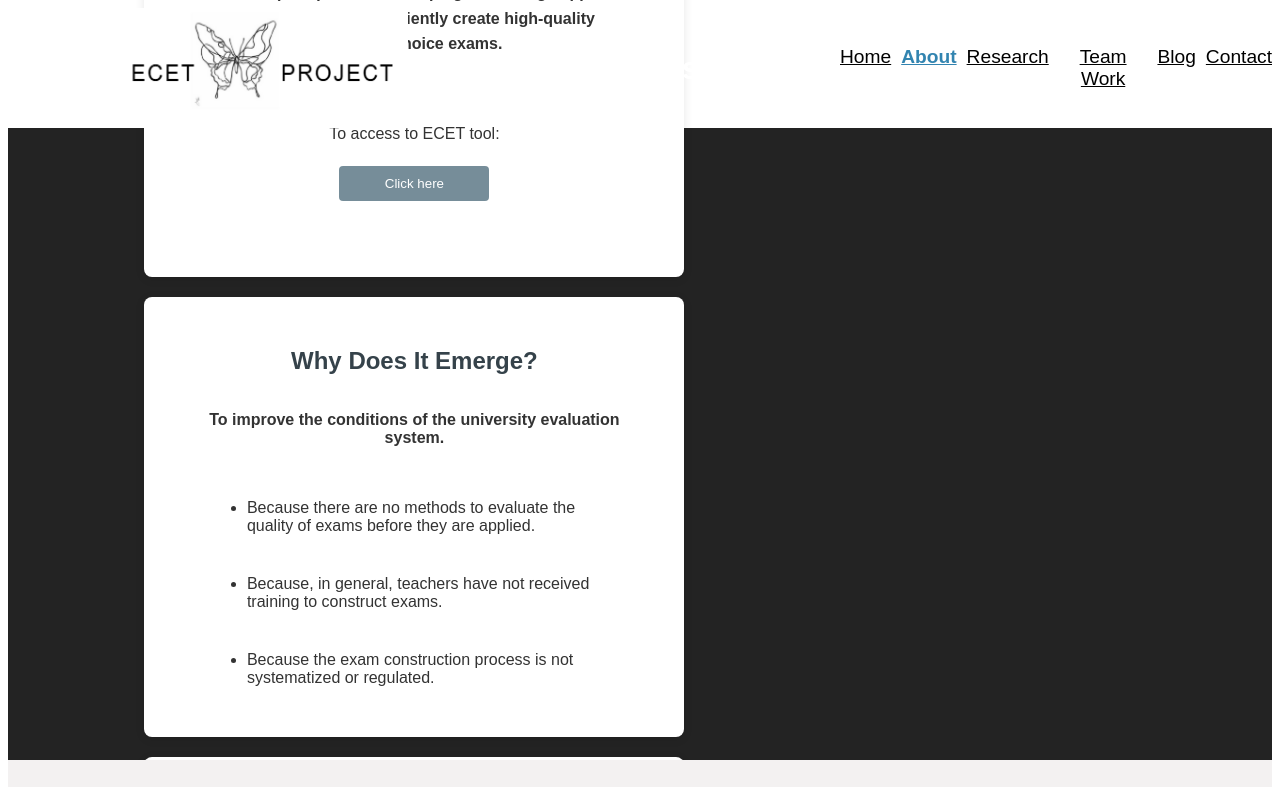
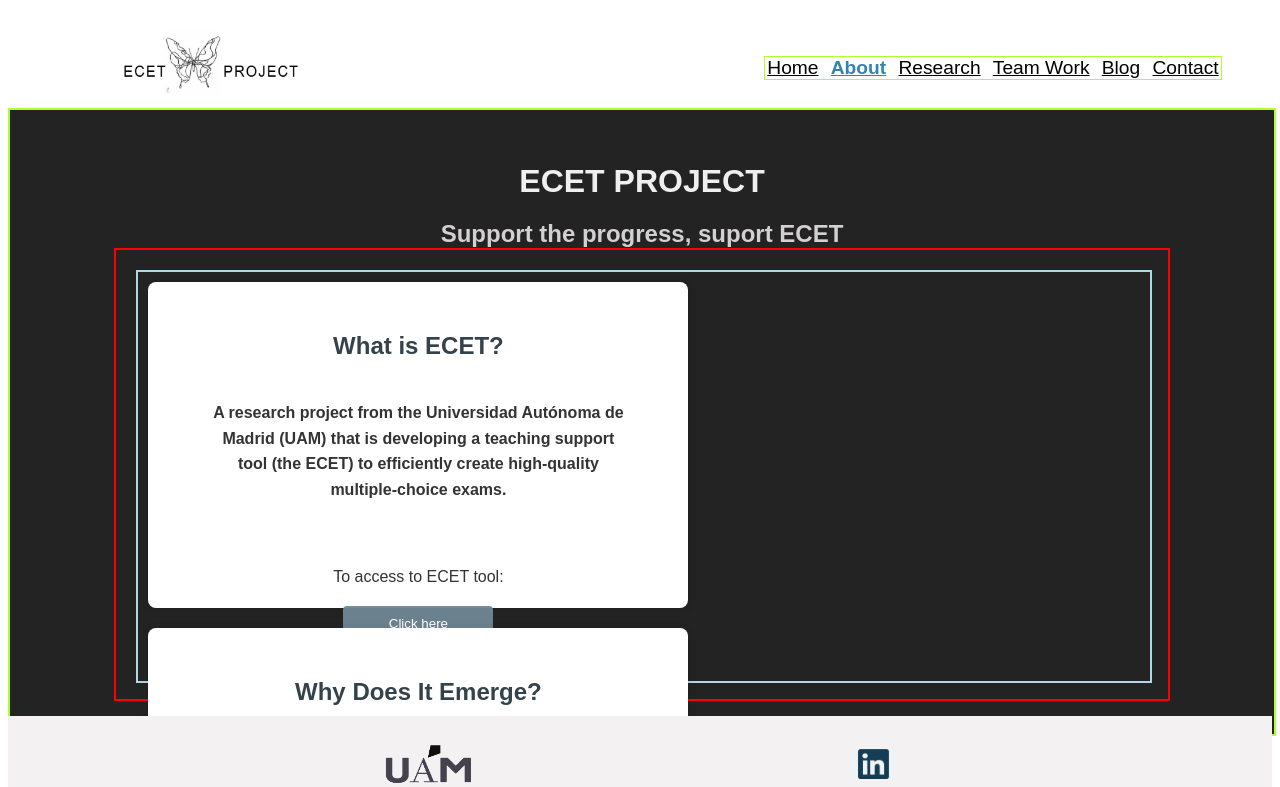
Before and after one commit to paula-munoz-teno/ECET, an Angular app: page /about in a window 1280 px wide. Shown: the top 787 px of the page. Built offline with nearby package versions, Linux system fonts and the light colour scheme.

Commit message:
subida diferencias

```diff
--- a/src/app/components/header/header.component.css
+++ b/src/app/components/header/header.component.css
@@ -30,12 +30,13 @@
 }
 
 .menu{
-    /* border:1px solid greenyellow; */
+    border:1px solid greenyellow;
     width: 50%;
     gap:10px;
     display: flex;
     flex-direction: row;
     justify-content: space-evenly;
+    margin-right: 50px;
 }
 
 a{
@@ -57,3 +58,24 @@ a{
     margin-left: 100px;
 
 }
+
+
+@media (min-width: 500px) and (max-width: 1500px) {
+    #logo{
+        /* border: 2px solid red; */
+        height: 80px;
+        width: 200px;
+        margin-left: 100px;
+
+    }
+
+    .menu{
+        border:1px solid greenyellow;
+        width: 50%;
+        gap:10px;
+        display: flex;
+        flex-direction: row;
+        justify-content: space-evenly;
+        margin-right: 50px;
+    }
+}
--- a/src/app/pages/about/about.component.css
+++ b/src/app/pages/about/about.component.css
@@ -230,7 +230,218 @@ h4{
 }
 
 button:hover {
-    background-color: rgb(255, 221, 0); /* Color de fondo del botón */
     background-color: rgb(65, 122, 168);
 
 }
+
+
+@media (min-width: 500px) and (max-width: 1500px) {
+
+
+
+    .padre {
+        border: 2px solid red;
+        width: 100%;
+        height:73vh;
+        display: flex;
+        flex-direction: column; /* Cambiado a columna para evitar problemas de alineación */
+        justify-content: center; /* Centra verticalmente */
+        align-items: center; /* Centra horizontalmente */
+    }
+
+
+    .hijo {
+        border: 2px solid greenyellow;
+        width: 100%; /* Reduce el ancho para que no ocupe todo el espacio */
+        height: 100%; /* Permite que la altura se ajuste automáticamente */
+    }
+
+    .container {
+        border: 2px solid red;
+        width: 80%; /* Ancho del contenedor */
+        height: 70%;
+        margin: auto; /* Centra el contenedor */
+        padding: 20px; /* Padding interno */
+        text-align: center; /* Centra el texto */
+    }
+
+    h1 {
+        color: #35424a; /* Color del título */
+        margin-bottom: 20px; /* Espacio debajo del título */
+    }
+
+    h1 {
+        color: rgb(240, 239, 239);
+        margin-top: 60px;
+    }
+
+    h2 {
+        color: rgba(231, 229, 229, 0.893);
+        width: 38%; /* Mantiene el ancho */
+        text-align: center; /* Centra el texto */
+        margin: 0; /* Elimina márgenes que podrían causar saltos */
+    }
+
+
+
+    .card-container {
+        display: flex; /* Usa flexbox para las tarjetas */
+        justify-content: space-between; /* Espacio entre las tarjetas */
+        flex-wrap: wrap; /* Permite que las tarjetas se envuelvan */
+        border: 2px solid lightblue;
+        height: 100%;
+        width: 100%;
+
+    }
+
+    .card {
+        background-color: white; /* Color de fondo de las tarjetas */
+        border-radius: 8px; /* Bordes redondeados */
+        box-shadow: 0 2px 10px rgba(0, 0, 0, 0.1); /* Sombra de las tarjetas */
+        padding: 20px; /* Padding interno de las tarjetas */
+        margin: 10px; /* Margen entre tarjetas */
+        width: 30%; /* Ancho de cada tarjeta */
+        min-width: 250px; /* Ancho mínimo de las tarjetas */
+        width:30%;
+        height: 70%;
+        display: flex;
+        flex-direction: column;
+        justify-content: left;
+        align-items: center;
+    }
+
+
+.card h2 {
+    color: #35424a; /* Color de los títulos de las tarjetas */
+    /* color: rgb(26, 110, 219); */
+    margin-bottom: 20px; /* Espacio debajo del título de la tarjeta */
+    margin-top: 30px;
+    /* border: 2px solid red; */
+    /* background-color: rgb(255, 221, 0); */
+    background-color: (39, 125, 172, 0.949);
+    width: 420px;
+}
+
+.card , .card ul {
+    color: #333; /* Color del texto */
+    text-align: center; /* Alineación del texto a la izquierda */
+    /* border: 2px solid greenyellow; */
+    width: 500px;
+    display:flex;
+    flex-direction: column;
+    align-items: center;
+
+}
+
+
+li{
+    /* border: 2px solid blue; */
+    margin: 20px 10px 20px 10px;
+    text-align: left; /* Alineación del texto a la izquierda */
+    width: 75%;
+
+
+}
+
+p{
+    /* color:red; */
+    /* border:2px solid black; */
+    padding-left: 20px;
+    padding-right: 20px;
+    font-weight: 700;
+}
+
+
+
+.button{
+    /* border:2px solid green; */
+    display:flex;
+    flex-direction: column;
+    justify-content: space-evenly;
+    height: 100px;
+    margin-top: 50px;
+
+}
+
+.evidence{
+    display:flex;
+    flex-direction: row;
+    justify-content: space-evenly;
+    /* border:2px solid blue; */
+    width: 90%;
+    margin-top: 50px;
+}
+
+
+.evidence2{
+    display:flex;
+    flex-direction: column;
+    justify-content: space-evenly;
+    align-items: center;
+    /* border:2px solid green; */
+    width:30%;
+
+}
+
+
+
+#uam{
+    margin-top: 20px;
+    width:420px;
+    line-height: 1.6;
+
+}
+
+
+.evi{
+    /* border:2px solid red; */
+    width: 90px;
+    height: 20px;
+    /* background-color: aqua; */
+    margin-bottom: 5px;
+    font-weight: 400;
+}
+
+.evix{
+        /* border:2px solid red; */
+        width: 90px;
+        height: 20px;
+        /* background-color: aqua; */
+        margin-bottom: 5px;
+        font-weight: 400;
+
+}
+
+
+button {
+    background:rgba(111, 135, 148, 0.949);
+    color: #ffffff;
+    border: none;
+    padding: 10px 15px;
+    cursor: pointer;
+    border-radius: 4px;
+    width: 150px;
+    margin:20px
+}s
+
+
+.but {
+    display: flex;
+    flex-direction: column; /* Alinea el enlace y el botón verticalmente */
+    align-items: left; /* Centra el contenido */
+    justify-content: center;
+    width: 100%;
+}
+
+h4{
+    color: rgb(26, 93, 161);
+    color: rgb(78, 113, 148);
+    /* color:rgba(39, 125, 172, 0.949) */
+}
+
+button:hover {
+    background-color: rgb(65, 122, 168);
+
+}
+
+}
--- a/src/app/pages/home/home.component.css
+++ b/src/app/pages/home/home.component.css
@@ -7,7 +7,7 @@ body {
 
 .padre {
     width: 100%;
-    height:79vh;
+    height:100vh;
     display: flex;
     flex-direction: column; /* Cambiado a columna para evitar problemas de alineación */
     justify-content: center; /* Centra verticalmente */
@@ -15,8 +15,6 @@ body {
 }
 
 .hijo {
-    background-color: rgb(6, 70, 109);
-    background-color: black;
     background-color: rgb(35, 35, 35);
     width: 100%;
     height: 100%;
@@ -25,6 +23,24 @@ body {
     justify-content: center;
     align-items: center;
 }
+
+
+    .padre {
+        border: 2px solid red;
+        width: 100%;
+        height:73vh;
+        display: flex;
+        flex-direction: column; /* Cambiado a columna para evitar problemas de alineación */
+        justify-content: center; /* Centra verticalmente */
+        align-items: center; /* Centra horizontalmente */
+    }
+
+
+    .hijo {
+        border: 2px solid greenyellow;
+        width: 100%; /* Reduce el ancho para que no ocupe todo el espacio */
+        height: 100%; /* Permite que la altura se ajuste automáticamente */
+    }
 
 h1 {
     color: white;
@@ -62,3 +78,101 @@ video {
     width: 100%; /* El vídeo ocupará todo el ancho del contenedor */
     height: auto; /* Mantiene la proporción del vídeo */
 }
+
+@media (min-width: 500px) and (max-width: 1500px) {
+
+
+
+    .padre {
+        border: 2px solid red;
+        width: 100%;
+        height:73vh;
+        display: flex;
+        flex-direction: column; /* Cambiado a columna para evitar problemas de alineación */
+        justify-content: center; /* Centra verticalmente */
+        align-items: center; /* Centra horizontalmente */
+    }
+
+
+    .hijo {
+        border: 2px solid greenyellow;
+        width: 100%; /* Reduce el ancho para que no ocupe todo el espacio */
+        height: 100%; /* Permite que la altura se ajuste automáticamente */
+    }
+
+    h1 {
+        color: white;
+        text-align: center;
+        font-size: xx-large;
+        /* border: 2px solid greenyellow; */
+
+    }
+
+    h2 {
+        color: rgba(231, 229, 229, 0.893);
+        width: 70%; /* Mantiene el ancho */
+        text-align: center; /* Centra el texto */
+        margin: 0; /* Elimina márgenes que podrían causar saltos */
+        font-size: x-large;
+    }
+
+
+
+    .video-container {
+        /* border: 2px solid red; */
+        width: 50%; /* Ajusta el ancho según sea necesario */
+        height: 40%; /* Permite que el contenedor ajuste su altura automáticamente */
+        max-width: 800px; /* Ancho máximo */
+        overflow: hidden; /* Para que no se desborde el contenido */
+        margin-top: 5%; /* Espaciado superior para el video */
+    }
+
+    video {
+        width: 100%; /* El vídeo ocupará todo el ancho del contenedor */
+        height: 100%; /* Mantiene la proporción del vídeo */
+    }
+
+}
+
+
+@media (min-width: 500px) and (max-width: 1500px) {
+    #logo{
+        /* border: 2px solid red; */
+        height: 80px;
+        width: 200px;
+        margin-left: 100px;
+
+    }
+
+    .menu{
+        border:1px solid greenyellow;
+        width: 50%;
+        gap:10px;
+        display: flex;
+        flex-direction: row;
+        justify-content: space-evenly;
+        margin-right: 50px;
+    }
+}
+
+.header {
+    height: 80px; /* Reduce la altura del header */
+    flex-direction: column; /* Cambia la dirección del flex a columna */
+}
+
+#logo {
+    height: 60px; /* Ajusta la altura del logo */
+    width: auto; /* Permite que el ancho se ajuste automáticamente */
+    margin-left: 0; /* Elimina el margen izquierdo */
+    margin-bottom: 10px; /* Agrega un margen inferior para separación */
+}
+
+.menu {
+    width: 100%; /* Cambia el ancho del menú a 100% */
+    margin-right: 0; /* Elimina el margen derecho */
+    justify-content: space-around; /* Cambia la justificación para mejor distribución */
+}
+
+a {
+    font-size: medium; /* Reduce el tamaño de la fuente para enlaces */
+}
```
